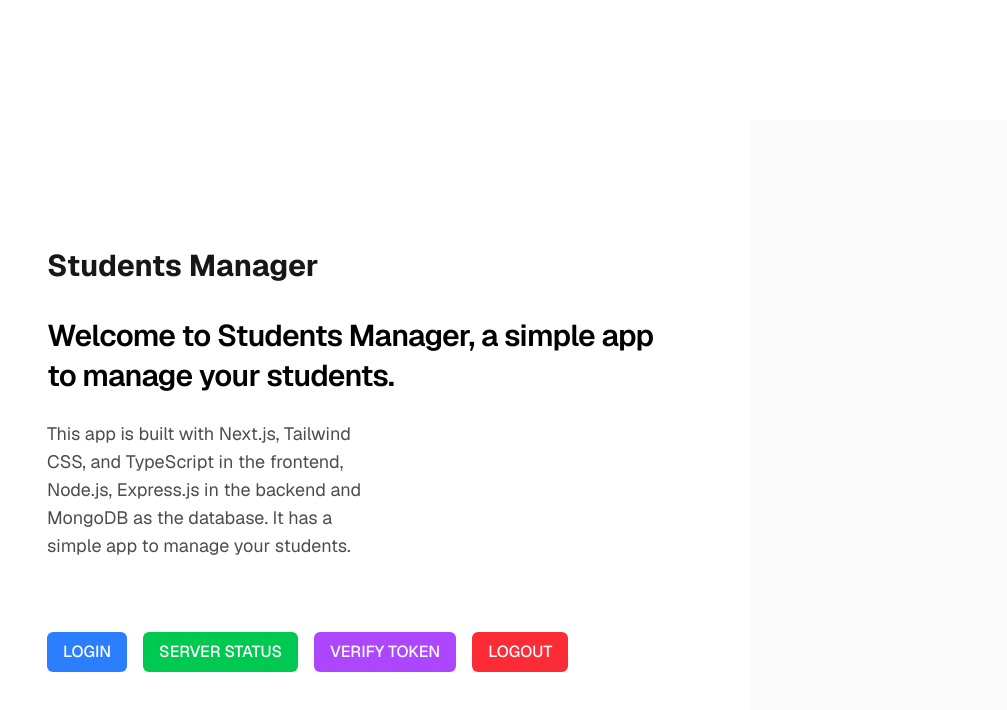
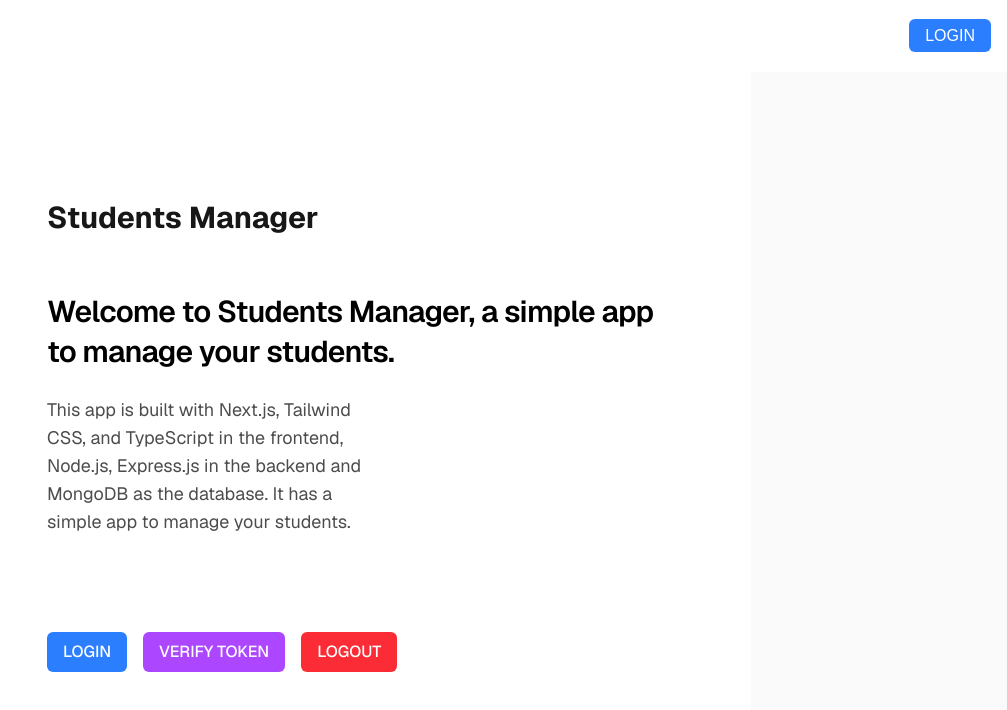
Before and after one commit to barel31/students-manager, a Next.js app in the folder frontend/: page / in a window 1280 px wide. Shown: the top 710 px of the page, without its empty margins (273-1280 px from the left). Built offline with nearby package versions, Linux system fonts and the light colour scheme.

Commit message:
Refactor authentication flow: enhance login response, add user redirection, and improve navbar user handling

```diff
--- a/frontend/app/login/page.tsx
+++ b/frontend/app/login/page.tsx
@@ -1,9 +1,12 @@
 'use client';
+
 import { useState } from 'react';
 import LoginForm from '@/components/LoginForm';
 import { setTokenInLocalStorage } from '@/helpers/auth';
+import { useRouter } from 'next/navigation';
 
 export default function Login() {
+  const router = useRouter();
   const [errorMessage, setErrorMessage] = useState<string | null>(null);
   const [successMessage, setSuccessMessage] = useState<string | null>(null);
 
@@ -23,6 +26,7 @@
           setTokenInLocalStorage(data.token);
           setSuccessMessage(data.message);
           setErrorMessage(null);
+          router.push('/manager');
         } else {
           console.log('Login failed:', response.statusText);
           setErrorMessage(`Login failed: ${response.statusText}`);
--- /dev/null
+++ b/frontend/app/manager/page.tsx
@@ -0,0 +1,20 @@
+'use client';
+
+import { getUser } from '@/helpers/auth';
+import { useRouter } from 'next/navigation';
+import { useEffect } from 'react';
+
+export default function Manager() {
+  const router = useRouter();
+
+  useEffect(() => {
+    (async () => {
+      const user = await getUser();
+      if (!user) {
+        console.log('not auth, redirected to /');
+        router.push('/login');
+      }
+    })();
+  }, [router]);
+  return <div>manager</div>;
+}
--- a/frontend/app/page.tsx
+++ b/frontend/app/page.tsx
@@ -1,5 +1,6 @@
-"use client";
-import { checkServerStatus, verifyToken } from '@/helpers/auth';
+'use client';
+
+import { verifyToken } from '@/helpers/auth';
 import Link from 'next/link';
 
 export default function Home() {
@@ -24,11 +25,6 @@
             LOGIN
           </Link>
           <button
-            onClick={checkServerStatus}
-            className="px-4 py-2 bg-green-500 text-white font-medium rounded-md hover:bg-green-600 focus:outline-none focus:ring-2 focus:ring-green-500">
-            SERVER STATUS
-          </button>
-          <button
             onClick={verifyToken}
             className="px-4 py-2 bg-purple-500 text-white font-medium rounded-md hover:bg-purple-600 focus:outline-none focus:ring-2 focus:ring-purple-500">
             VERIFY TOKEN
--- a/frontend/components/navbar.tsx
+++ b/frontend/components/navbar.tsx
@@ -5,30 +5,43 @@
 import { useEffect, useState } from 'react';
 
 export default function Navbar() {
-  const [userName, setUserName] = useState('');
-
-  const checkUser = async () => {
-    const user = await getUser();
-    console.log({ user });
-  };
+  const [userName, setUserName] = useState('Guest');
 
   useEffect(() => {
     (async () => {
       const newUser = await getUser();
       if (!newUser) return null;
-      setUserName(newUser.name || '');
+      setUserName(newUser.name || 'No Name');
     })();
   }, []);
 
   return (
-    <nav className="bg-white text-white p-4 w-full h-full flex items-center justify-center dark:bg-black">
-      <div className="container mx-auto">
+    <nav className="bg-white text-white p-4 w-full h-full flex flex-col items-center justify-center dark:bg-black ">
+      <div className="container mx-full flex items-center justify-between">
         <Link href="/" className="text-4xl font-bold">
           Students Manager
         </Link>
         <div>
           <p>Welcome, {userName}</p>
-          <button onClick={checkUser}>check user</button>
+        </div>
+        <div>
+          {userName !== 'Guest' ? (
+            <button
+              onClick={() => {
+                localStorage.removeItem('token');
+                localStorage.removeItem('user');
+                window.location.reload();
+              }}
+              className="cursor-pointer px-4 py-2 bg-red-500 text-white font-medium rounded-md hover:bg-red-600 focus:outline-none focus:ring-2 focus:ring-red-500">
+              LOGOUT
+            </button>
+          ) : (
+            <Link
+              href="/login"
+              className="cursor-pointer px-4 py-2 bg-blue-500 text-white font-medium rounded-md hover:bg-blue-600 focus:outline-none focus:ring-2 focus:ring-blue-500">
+              LOGIN
+            </Link>
+          )}
         </div>
       </div>
     </nav>
--- a/frontend/helpers/auth.ts
+++ b/frontend/helpers/auth.ts
@@ -1,21 +1,21 @@
-export const checkServerStatus = () => {
-  fetch('/api/status')
-    .then(response => response.json())
-    .then(data => console.log('Server status:', data))
-    .catch(error => console.error('Error checking server status:', error));
-};
+export const verifyToken = async () => {
+  try {
+    const response = await fetch('/api/auth/verify', {
+      method: 'POST',
+      headers: {
+        'Content-Type': 'application/json',
+      },
+      body: JSON.stringify({ token: localStorage.getItem('token') }),
+    });
 
-export const verifyToken = () => {
-  fetch('/api/auth/verify', {
-    method: 'POST',
-    headers: {
-      'Content-Type': 'application/json',
-    },
-    body: JSON.stringify({ token: localStorage.getItem('token') }),
-  })
-    .then(response => response.json())
-    .then(data => console.log('Token verification:', data))
-    .catch(error => console.error('Error verifying token:', error));
+    const data = await response.json();
+    if (data) {
+      console.log('Token verification:', data);
+      return data;
+    }
+  } catch (error) {
+    console.error('Error verifying token:', error);
+  }
 };
 
 export const getUser = async () => {
```
Also changed, not shown: 2 other files (tests, documents, lock files or other folders).
